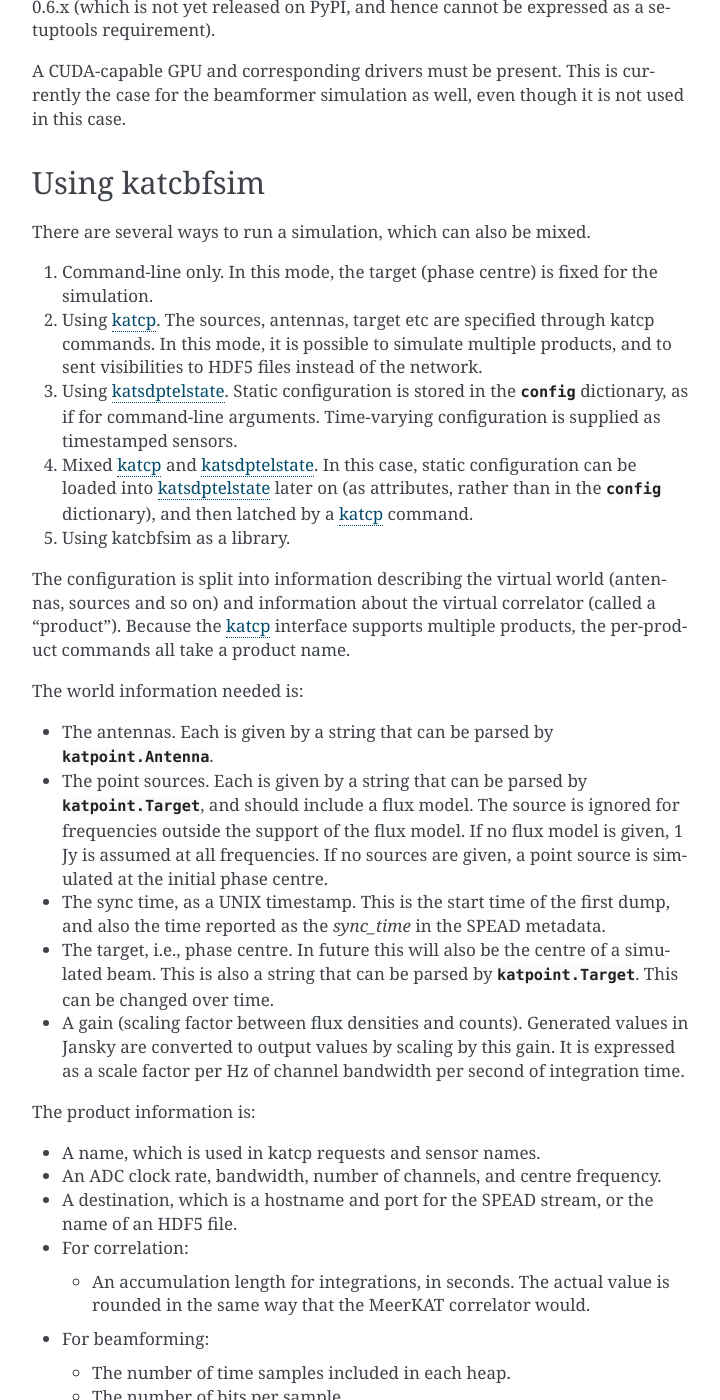
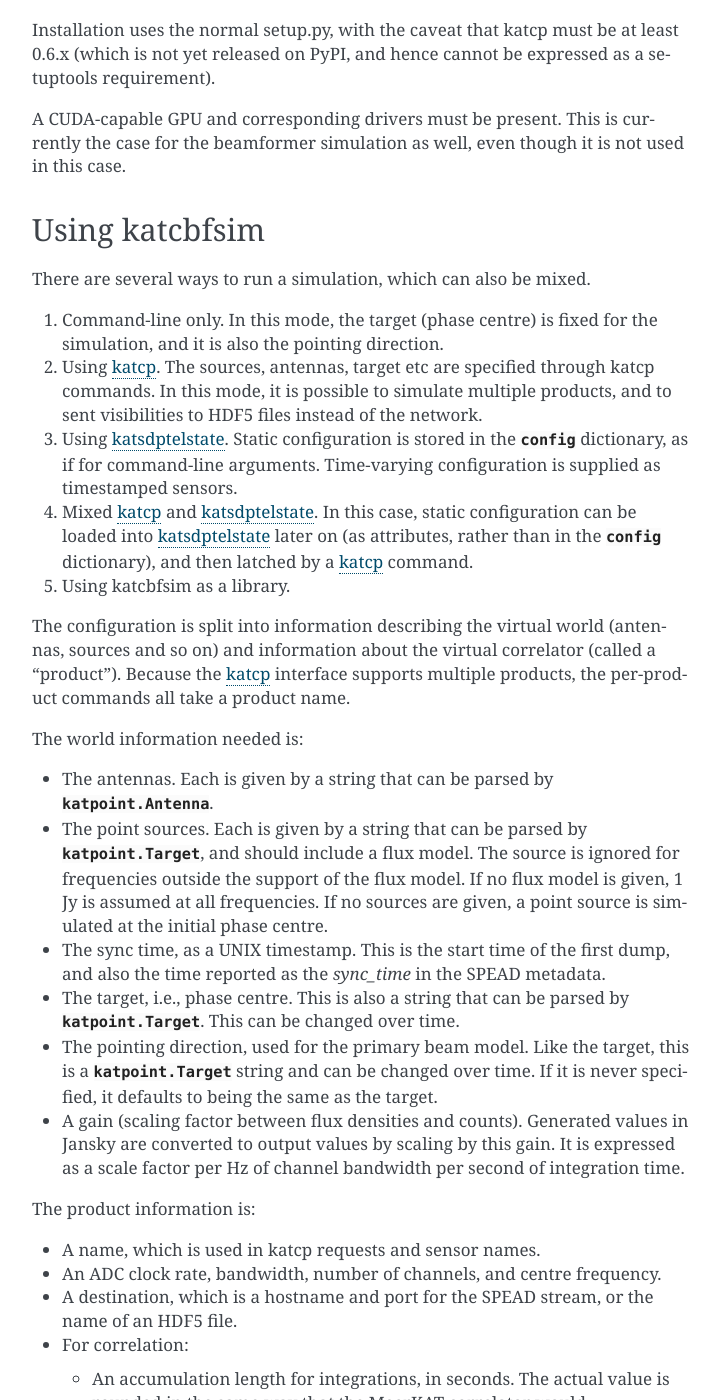
Before and after one commit to ska-sa/katcbfsim, a Sphinx documentation site: the page built from doc/about.rst, in a window 1280 px wide and 1400 px high, scrolled down 1176 px. Shown: the whole window, without its empty margins (388-1108 px from the left). Built offline with Sphinx 7.4.7, drawn with Linux system fonts in a browser that asks for light colours; some of the changed text lies outside the part shown.

Commit message:
Document beam model usage

```diff
--- a/doc/about.rst
+++ b/doc/about.rst
@@ -14,6 +14,9 @@
 
 - Statistical noise
 
+- A simple antenna-independent Airy beam model (all antennas are assumed to
+  point in the same direction, and thus share a perceived sky).
+
 The following are currently implemented internally, but not yet exposed:
 
 - A per-frequency per-antenna full-Jones gain
@@ -24,7 +27,7 @@
 
 The following are not (yet) modelled:
 
-- Direction-dependent effects, such as a beam model
+- Direction-dependent effects other than a primary beam
 
 - Atmospheric effects
 
@@ -70,7 +73,7 @@
 There are several ways to run a simulation, which can also be mixed.
 
 1. Command-line only. In this mode, the target (phase centre) is fixed for the
-   simulation.
+   simulation, and it is also the pointing direction.
 
 2. Using katcp_. The sources, antennas, target etc are specified through katcp
    commands. In this mode, it is possible to simulate multiple products, and
@@ -108,9 +111,12 @@
 - The sync time, as a UNIX timestamp. This is the start time of the first
   dump, and also the time reported as the `sync_time` in the SPEAD metadata.
 
-- The target, i.e., phase centre. In future this will also be the centre of a
-  simulated beam. This is also a string that can be parsed by
+- The target, i.e., phase centre. This is also a string that can be parsed by
   :class:`katpoint.Target`. This can be changed over time.
+
+- The pointing direction, used for the primary beam model. Like the target,
+  this is a :class:`katpoint.Target` string and can be changed over time. If
+  it is never specified, it defaults to being the same as the target.
 
 - A gain (scaling factor between flux densities and counts). Generated values
   in Jansky are converted to output values by scaling by this gain. It is
@@ -189,6 +195,12 @@
 the latest value strictly prior to the start of the dump. Thus, all values for
 a simulation can be pre-loaded.
 
+The pointing direction is specified by the telescope state sensors
+:attr:`ant_pos_actual_scan_azim` and :attr:`ant_pos_actual_scan_elev`, where
+`ant` is replaced by the name of the first antenna. These provide the azimuth
+and elevation, in degrees, for the first antenna. In future, other antenna
+directions might be used, but for now they are ignored.
+
 katcp protocol
 ^^^^^^^^^^^^^^
 Use the :samp:`?help` command to obtain a full list of commands. The general
```
